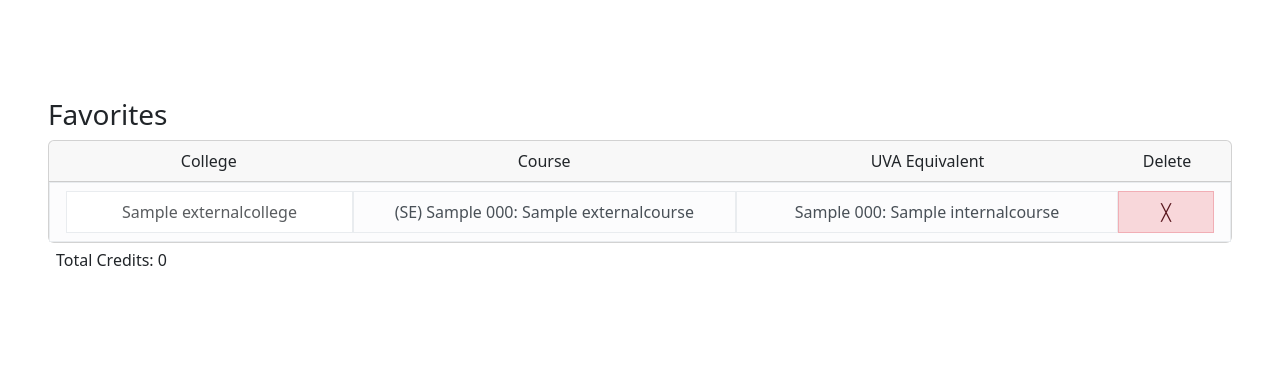
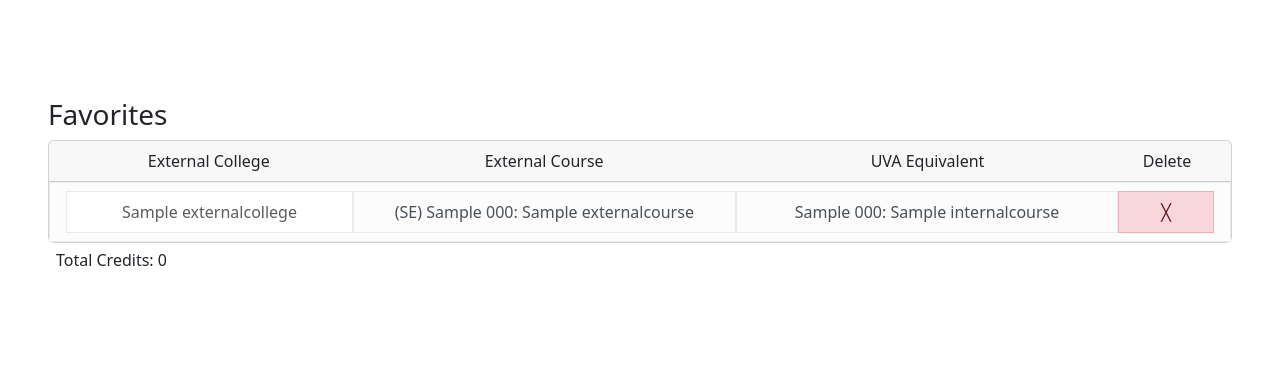
Before and after one commit to scottrmattix/transfer-guide, a Django app: page /favorites/ in a window 1280 px wide. Shown: the part 70-440 px from the top of the page. Run offline with Django 4.2, Linux system fonts and the light colour scheme; a user stored in the database is signed in; tables that the repository leaves empty hold one stand-in row (values such as "Sample post"); data that the repository does not hold is empty; some libraries are stand-ins or nearby versions.

Commit message:
Text changes

```diff
--- a/templates/favorites2.html
+++ b/templates/favorites2.html
@@ -27,8 +27,8 @@
         {% if favorites %}
           <div class="card">
             <div class="card-header d-flex">
-              <div class="col-3 text-center">College</div>
-              <div class="col-4 text-center">Course</div>
+              <div class="col-3 text-center">External College</div>
+              <div class="col-4 text-center">External Course</div>
               <div class="col-4 text-center">UVA Equivalent</div>
               <div class="col-1 text-center">Delete</div>
             </div>
```
